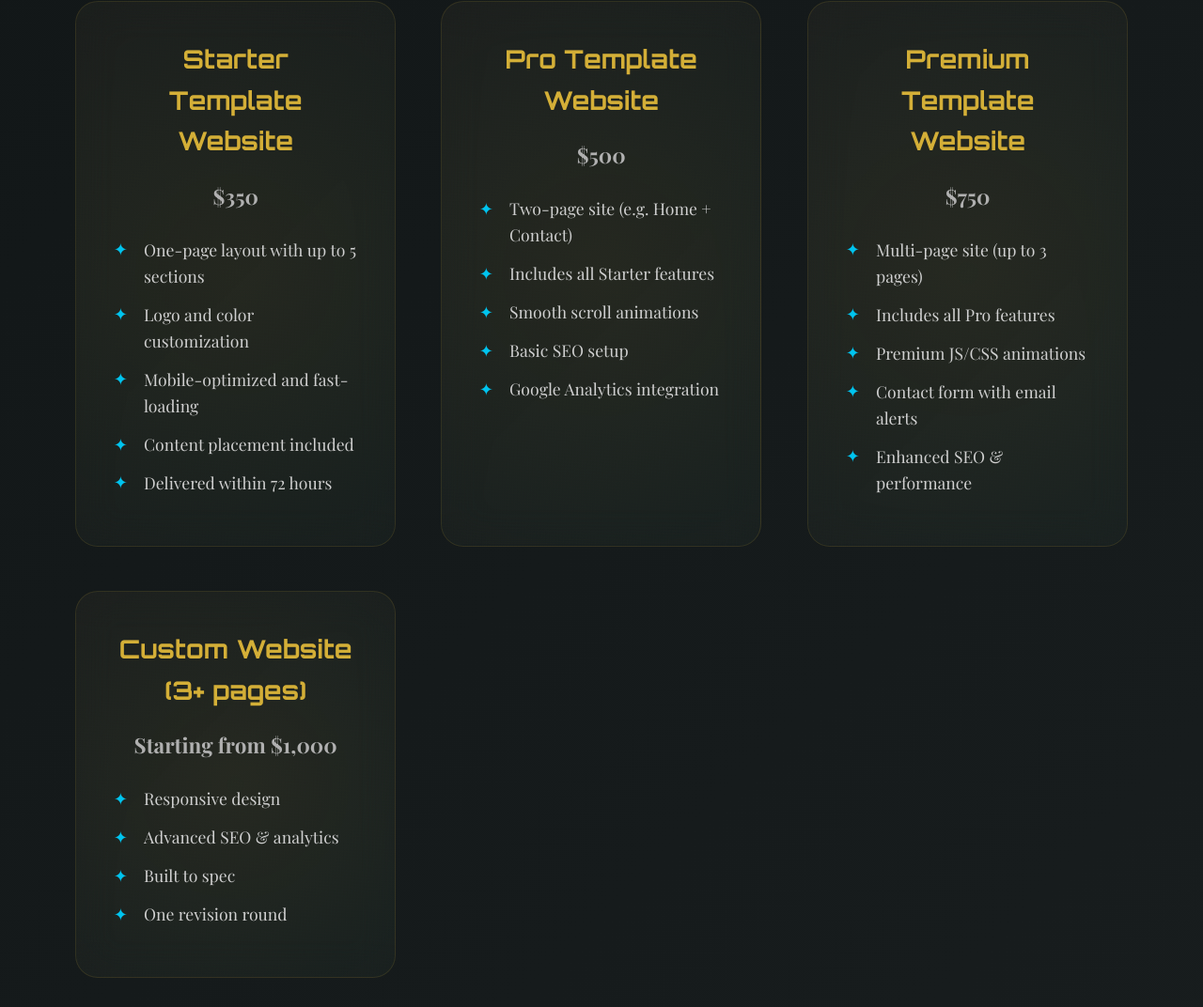
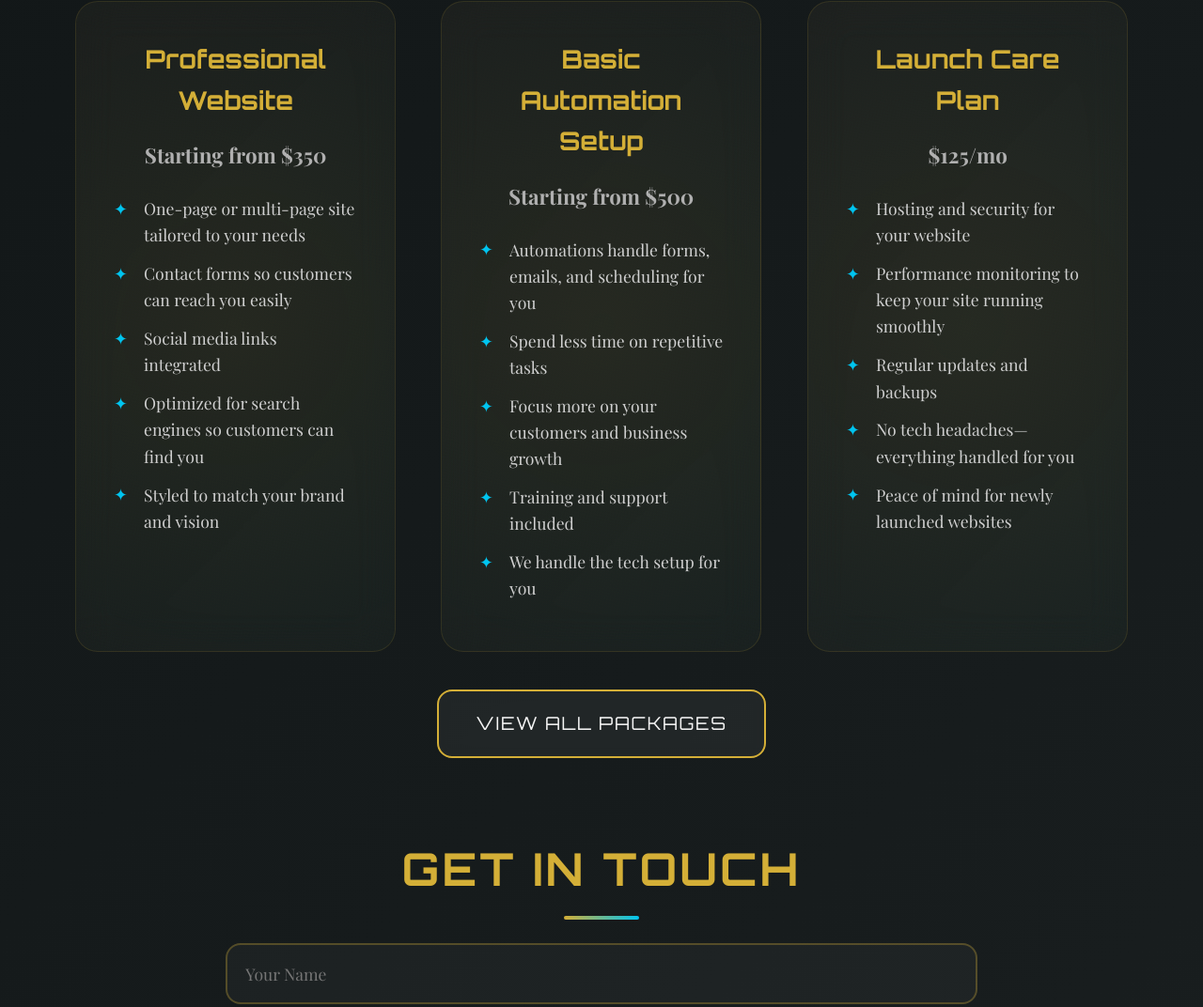
Before and after one commit to prneiderball/neiderballdesigns, a plain HTML site: page index.html in a window 1280 px wide. Shown: the part 1465-2537 px from the top of the page at 94% size. Drawn offline with nearby package versions, Linux system fonts and the light colour scheme.

Commit message:
Update index.html

```diff
--- a/index.html
+++ b/index.html
@@ -146,51 +146,44 @@
         <h2 class="section-title">My Services</h2>
         <div class="services__grid">
           <div class="service-card">
-            <h3 class="service-card__title">Starter Template Website</h3>
-            <p class="service-card__price"><span class="price">$350</span></p>
+            <h3 class="service-card__title">Professional Website</h3>
+            <p class="service-card__price">
+              <span class="price">Starting from $350</span>
+            </p>
             <ul class="service-card__list">
-              <li>One-page layout with up to 5 sections</li>
-              <li>Logo and color customization</li>
-              <li>Mobile-optimized and fast-loading</li>
-              <li>Content placement included</li>
-              <li>Delivered within 72 hours</li>
+              <li>One-page or multi-page site tailored to your needs</li>
+              <li>Contact forms so customers can reach you easily</li>
+              <li>Social media links integrated</li>
+              <li>Optimized for search engines so customers can find you</li>
+              <li>Styled to match your brand and vision</li>
             </ul>
           </div>
 
           <div class="service-card">
-            <h3 class="service-card__title">Pro Template Website</h3>
-            <p class="service-card__price"><span class="price">$500</span></p>
+            <h3 class="service-card__title">Basic Automation Setup</h3>
+            <p class="service-card__price">
+              <span class="price">Starting from $500</span>
+            </p>
             <ul class="service-card__list">
-              <li>Two-page site (e.g. Home + Contact)</li>
-              <li>Includes all Starter features</li>
-              <li>Smooth scroll animations</li>
-              <li>Basic SEO setup</li>
-              <li>Google Analytics integration</li>
+              <li>Automations handle forms, emails, and scheduling for you</li>
+              <li>Spend less time on repetitive tasks</li>
+              <li>Focus more on your customers and business growth</li>
+              <li>Training and support included</li>
+              <li>We handle the tech setup for you</li>
             </ul>
           </div>
 
           <div class="service-card">
-            <h3 class="service-card__title">Premium Template Website</h3>
-            <p class="service-card__price"><span class="price">$750</span></p>
-            <ul class="service-card__list">
-              <li>Multi-page site (up to 3 pages)</li>
-              <li>Includes all Pro features</li>
-              <li>Premium JS/CSS animations</li>
-              <li>Contact form with email alerts</li>
-              <li>Enhanced SEO & performance</li>
-            </ul>
-          </div>
-
-          <div class="service-card">
-            <h3 class="service-card__title">Custom Website (3+ pages)</h3>
+            <h3 class="service-card__title">Launch Care Plan</h3>
             <p class="service-card__price">
-              Starting from <span class="price">$1,000</span>
+              <span class="price">$125/mo</span>
             </p>
             <ul class="service-card__list">
-              <li>Responsive design</li>
-              <li>Advanced SEO & analytics</li>
-              <li>Built to spec</li>
-              <li>One revision round</li>
+              <li>Hosting and security for your website</li>
+              <li>Performance monitoring to keep your site running smoothly</li>
+              <li>Regular updates and backups</li>
+              <li>No tech headaches—everything handled for you</li>
+              <li>Peace of mind for newly launched websites</li>
             </ul>
           </div>
         </div>
@@ -245,7 +238,8 @@
       <div class="footer__contact">
         <p>Phone: <a href="tel:+1234567890">251-230-2353</a></p>
         <p>
-          Email: <a href="mailto:hello@neiderball.com">neiderballgroup@gmail.com</a>
+          Email:
+          <a href="mailto:hello@neiderball.com">neiderballgroup@gmail.com</a>
         </p>
       </div>
     </footer>
```
